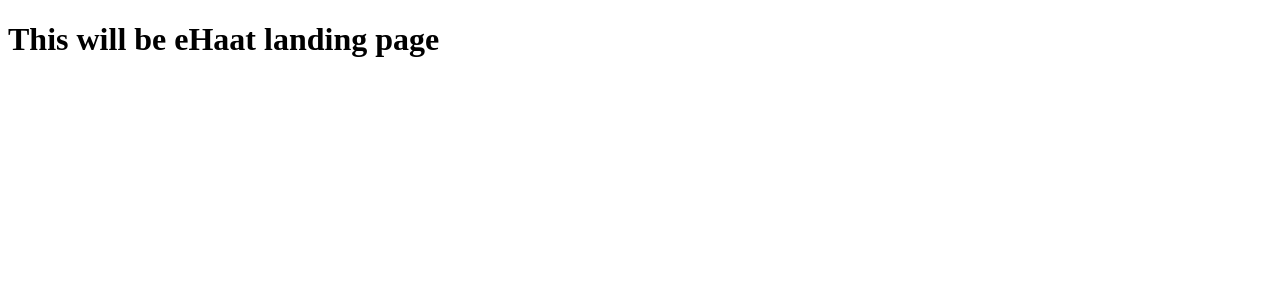
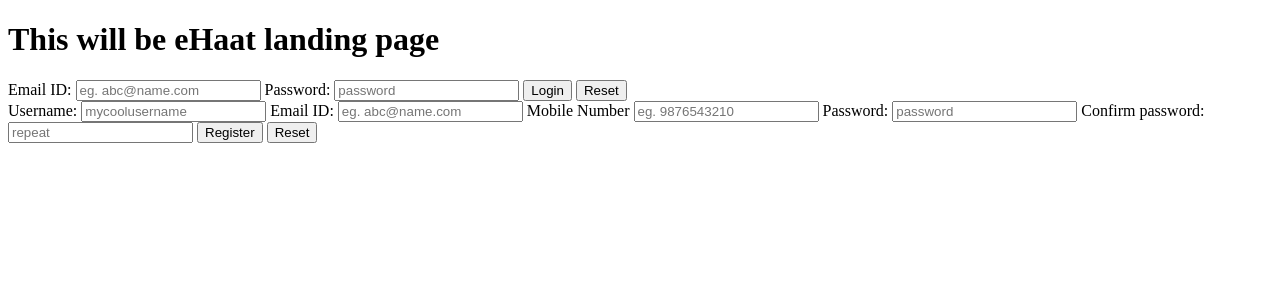
Before and after one commit to abdulnas204/eHaat, a PHP site: page / in a window 1280 px wide. Shown: the top 300 px of the page. Run offline with PHP 8.4, Linux system fonts and the light colour scheme.

Commit message:
Added a prototypical login/register functionality

```diff
--- a/index.php
+++ b/index.php
@@ -1,4 +1,5 @@
 <?php
+session_start();
 require_once('common/util.php');
 ?>
 <!DOCTYPE html>
@@ -9,5 +10,36 @@ require_once('common/util.php');
 </head>
 <body>
 	<h1>This will be eHaat landing page</h1>
+
+	<form action="login.php" method="POST">
+		<label for="email">Email ID:</label>
+		<input type="email" name="email" placeholder="eg. abc@name.com">
+
+		<label for="password">Password:</label>
+		<input type="password" name="password" placeholder="password">
+
+		<input type="submit" name="login" value="Login">
+		<input type="reset" value="Reset">
+	</form>
+
+	<form action="register.php" method="POST">
+		<label for="name">Username:</label>
+		<input type="text" name="name" placeholder="mycoolusername">
+
+		<label for="email">Email ID:</label>
+		<input type="email" name="email" placeholder="eg. abc@name.com">
+
+		<label for="contactNumber">Mobile Number</label>
+		<input type="number" min="0" placeholder="eg. 9876543210">
+
+		<label for="password">Password:</label>
+		<input type="password" name="password" placeholder="password">
+
+		<label for="password">Confirm password:</label>
+		<input type="password" name="confirmPassword" placeholder="repeat">
+
+		<input type="submit" name="register" value="Register">
+		<input type="reset" value="Reset">
+	</form>
 </body>
 </html>
```
Also changed, not shown: farmer/index.php (deleted, +0 -13 lines), login.php (+35 -1 lines), register.php (+42 -1 lines).
